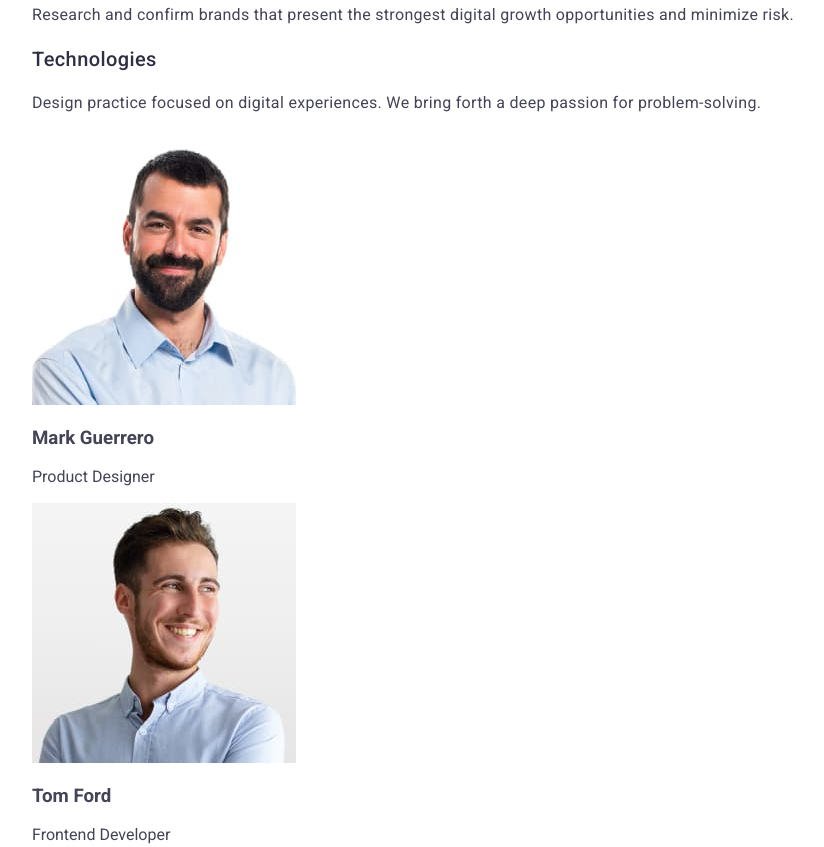
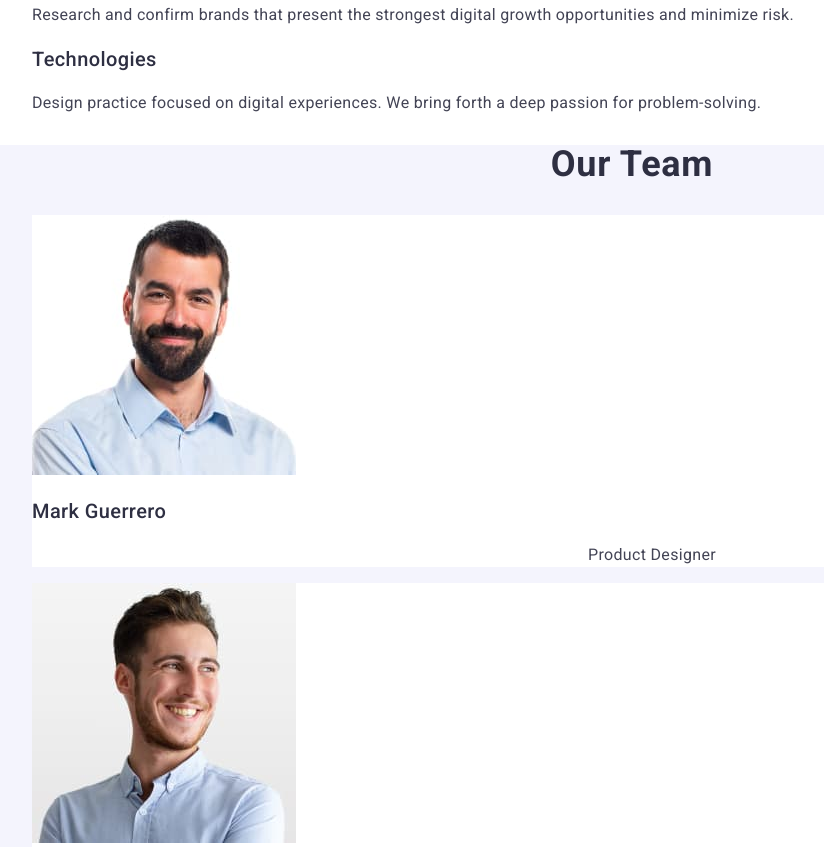
Before and after one commit to DenysTryshkin/webstudio, a plain HTML site: page index.html in a window 1280 px wide. Shown: the part 673-1520 px from the top of the page, without its empty margins (8-832 px from the left). Drawn offline with nearby package versions, Linux system fonts and the light colour scheme.

Commit message:
add team

```diff
--- a/css/styles.css
+++ b/css/styles.css
@@ -34,6 +34,7 @@ h2 {
     font-weight: 700;
     line-height: 1.11;
     letter-spacing: 0.02em;
+    text-transform: capitalize;
 }
 
 button {
@@ -101,6 +102,7 @@ button {
     font-weight: 700;
     line-height: 1.07;
     letter-spacing: 0.02em;
+    text-transform: capitalize;
 }
 
 .hero-btn {
@@ -119,6 +121,7 @@ button {
     font-weight: 500;
     line-height: 1.2;
     letter-spacing: 0.02em;
+    text-transform: capitalize;
 }
 
 .advantages-text {
@@ -126,3 +129,40 @@ button {
     line-height: 1.5;
     letter-spacing: 0.02em;
 }
+
+/* team */
+
+.team {
+    background-color: var(--cloud);
+}
+
+.team-pre-title {
+    color: var(--dark);
+    text-align: center;
+    text-transform: capitalize;
+    font-weight: 700;
+    line-height: 1.11;
+    letter-spacing: 0.02em;
+}
+
+.team-list {
+}
+
+.team-item {
+    background-color: var(--white);
+}
+
+.team-title {
+    color: var(--grey);
+    font-size: 20px;
+    font-weight: 500;
+    line-height: 1.2;
+    letter-spacing: 0.02em;
+}
+
+.team-text {
+    color: var(--slate);
+    text-align: center;
+    line-height: 1.5;
+    letter-spacing: 0.02em;
+}
--- a/index.html
+++ b/index.html
@@ -96,7 +96,7 @@
       </section>
       <!--our team-->
       <section class="team">
-        <h2 class="team-pre-title"></h2>
+        <h2 class="team-pre-title">Our Team</h2>
         <ul class="team-list">
           <li class="team-item">
             <img
```
